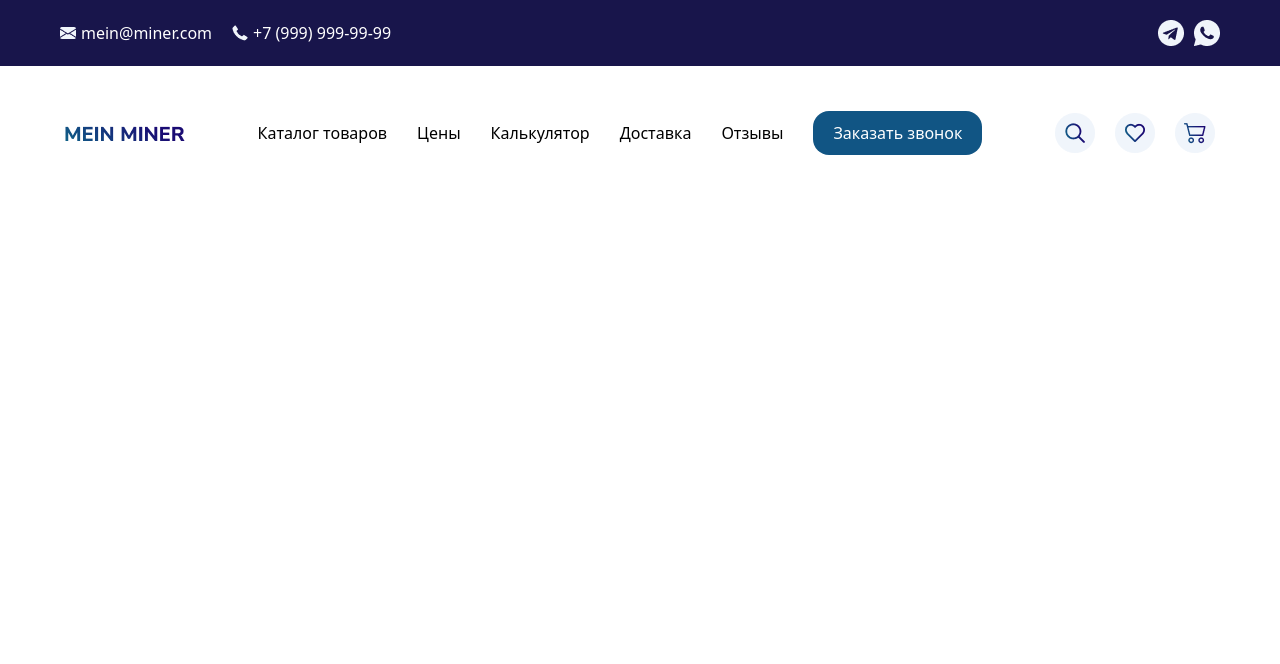
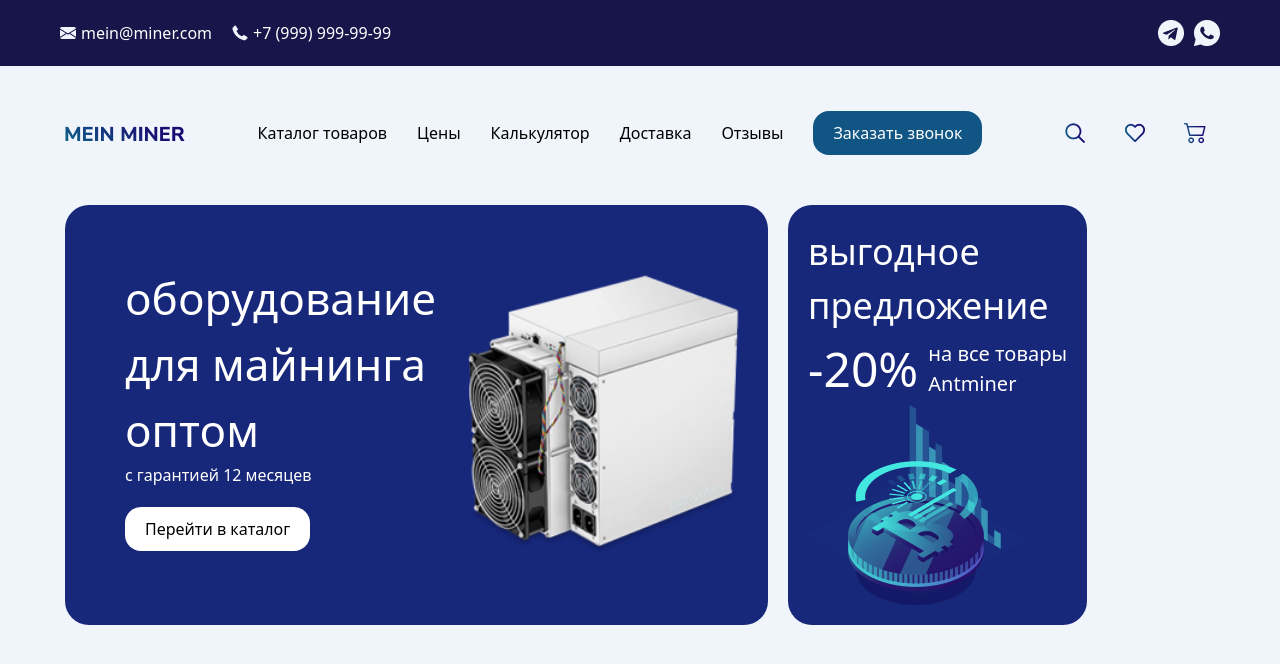
Before and after one commit to saidjannnnnnnn/home-work1, a website: page src/index.html in a window 1280 px wide. Drawn offline with nearby package versions, Linux system fonts and the light colour scheme; files that its build step writes are made by us from their sources.

Commit message:
first section dob shd ay tarafi main

```diff
--- a/src/index.html
+++ b/src/index.html
@@ -6,7 +6,7 @@
     <title>Document</title>
     <link rel="stylesheet" href="./output.css">
 </head>
-<body>
+<body class="bg-[#F0F5FB]">
     <header>
         <div class="bg-[#18154B]">
             <div class="max-w-[1200px] m-auto text-white hidden lg:flex lg:justify-between p-[20px] items-center">
@@ -43,5 +43,25 @@
             </div>
         </div>
     </header>
+    <main>
+        <section class="max-w-[1200px] m-auto flex flex-col gap-[20px] lg:flex-row p-[25px]">
+            <div class="bg-[#17277A] p-[20px] lg:p-[60px] text-white rounded-3xl flex flex-col lg:flex-row">
+                <div>
+                    <p class="text-[44px] lg:w-[320px]">оборудование для майнинга оптом</p>
+                    <p>с гарантией 12 месяцев</p>
+                    <button class="bg-white py-[10px] px-[20px] text-black rounded-2xl mt-[20px]">Перейти в каталог</button>
+                </div>
+                <img src="./image (77).png" alt="">
+            </div>
+            <diV class="bg-[#17277A] text-[20px] rounded-3xl p-[20px] text-white">
+                <P class="text-[36px]">выгодное <br> предложение</P>
+                <div class="flex  items-center gap-[10px]">
+                    <p class="text-[48px]">-20%</p>
+                    <p>на все товары <br> Antminer</p>
+                </div>
+                <img src="./svg.png" alt="">
+            </diV>
+        </section>
+    </main>
 </body>
 </html>
```
Also changed, not shown: src/image (77).png (added), src/svg.png (added).
